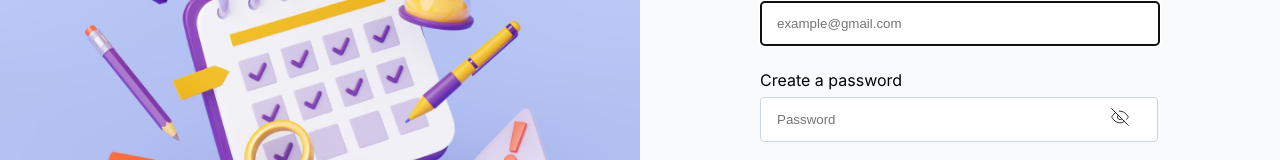
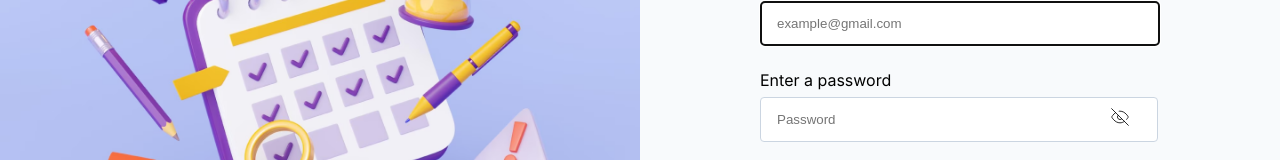
Before and after one commit to tokhirasulov/TodoFront, a React (Create React App) app: page /login in a window 1280 px wide. Shown: the part 347-507 px from the top of the page. Built offline with nearby package versions, Linux system fonts and the light colour scheme; no server answers.

Commit message:
fixing the text

```diff
--- a/src/page/Auth/Login/index.tsx
+++ b/src/page/Auth/Login/index.tsx
@@ -138,7 +138,7 @@
             )}
           </Style.InputWrapper>
           <Style.InputWrapper>
-            <label htmlFor="password">Create a password</label>
+            <label htmlFor="password">Enter a password</label>
             <div className="passwordWrapper">
               <input
                 className="reg-input"
@@ -156,7 +156,7 @@
                 <ErrorMessage errorField={'This password does not match'} />
               )}
               <img
-              alt='eye'
+                alt="eye"
                 src={passwordShow ? showEye : hideEye}
                 className="eyePassword"
                 onClick={() => setpasswordShow(!passwordShow)}
```
